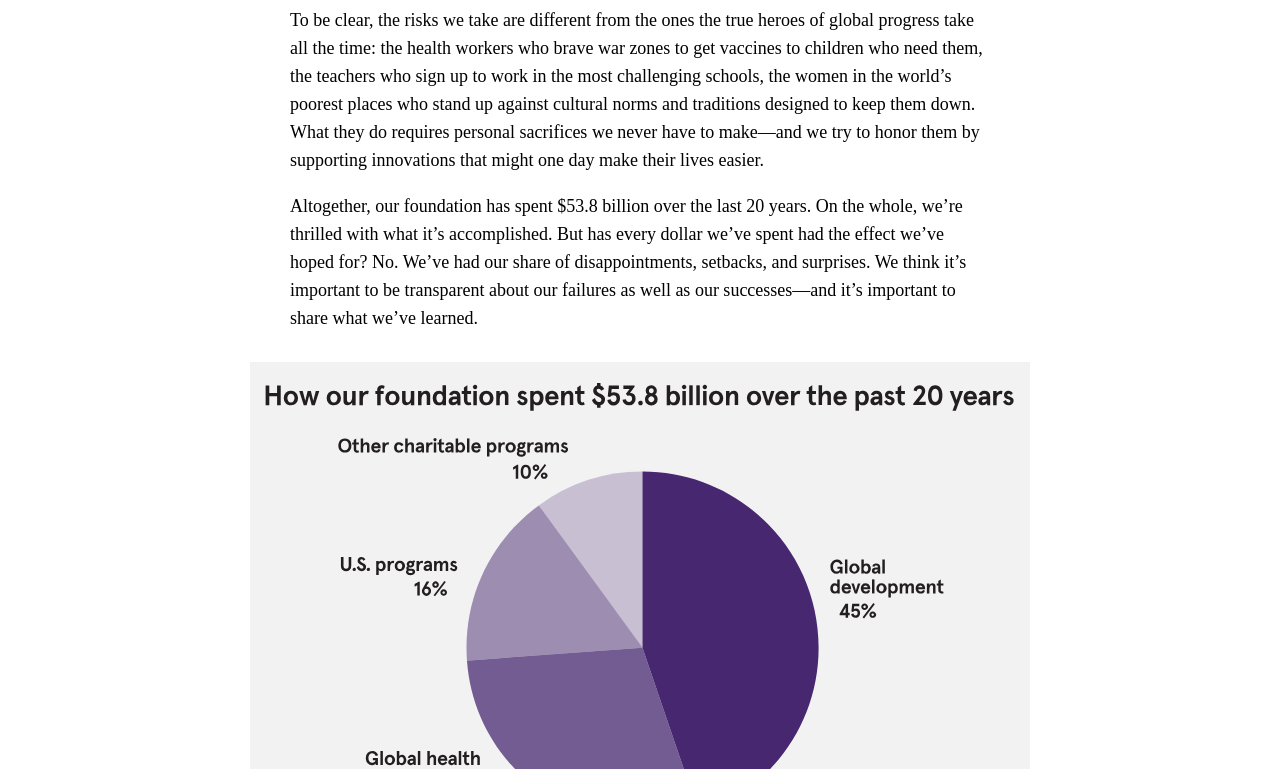
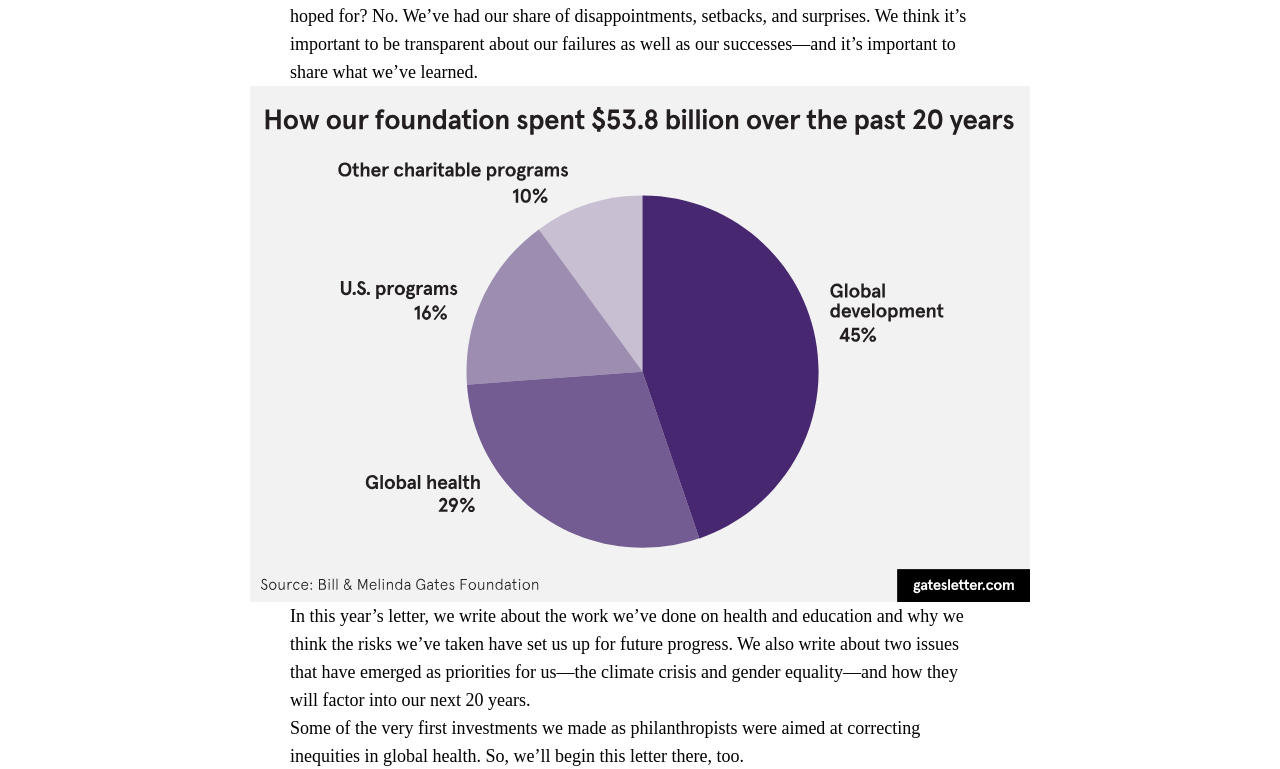
Before and after one commit to MargueriteLts/New-Article, a plain HTML site: page index.html in a window 1280 px wide. Shown: the part 2031-2800 px from the top of the page. Drawn offline with Linux system fonts and the light colour scheme; a web font is replaced by a local one.

Commit message:
Update content.css

```diff
--- a/stylesheets/content.css
+++ b/stylesheets/content.css
@@ -11,7 +11,8 @@ h1 {
   margin-bottom: 10px;
 }
 img {
-  display: block; margin: 30px auto 0;
+  display: block;
+  /* margin: 30px auto 0; */
 }
 /* width: 1020px; */
 h2 {
@@ -32,10 +33,10 @@ h3, ul {
 }
 p {
   font-family: 'Lusitana', serif;
-  margin-block-start: 1em;
+  /* margin-block-start: 1em;
   margin-block-end: 1em;
   margin-inline-start: 0px;
-  margin-inline-end: 0px;
+  margin-inline-end: 0px; */
   font-size: 18px;
   line-height: 28px;
 }
```
